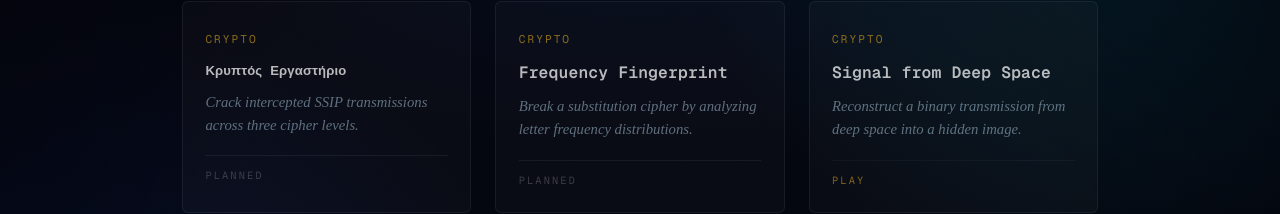
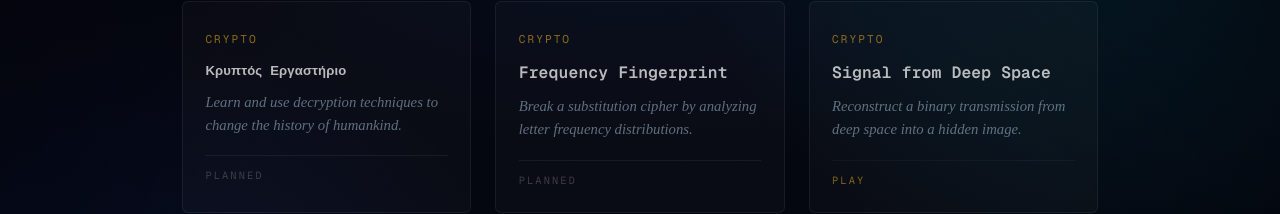
Before and after one commit to abisogni/ssip-exploratorium, a Next.js app: page /puzzles in a window 1280 px wide. Shown: the part 222-436 px from the top of the page. Built offline with nearby package versions, Linux system fonts and the light colour scheme.

Commit message:
update: cipher room description text
Co-Authored-By: Claude Sonnet 4.6 <noreply@anthropic.com>

```diff
--- a/app/puzzles/page.tsx
+++ b/app/puzzles/page.tsx
@@ -29,7 +29,7 @@ const PUZZLES_DATA: { id: string; title: string; titleParts?: [string, string];
     title: 'Κρυπτός Εργαστήριο',
     titleFontSize: '0.82rem',
     theme: 'CRYPTO',
-    desc: 'Crack intercepted SSIP transmissions across three cipher levels.',
+    desc: 'Learn and use decryption techniques to change the history of humankind.',
   },
   {
     id: 'frequency-fingerprint',
```
